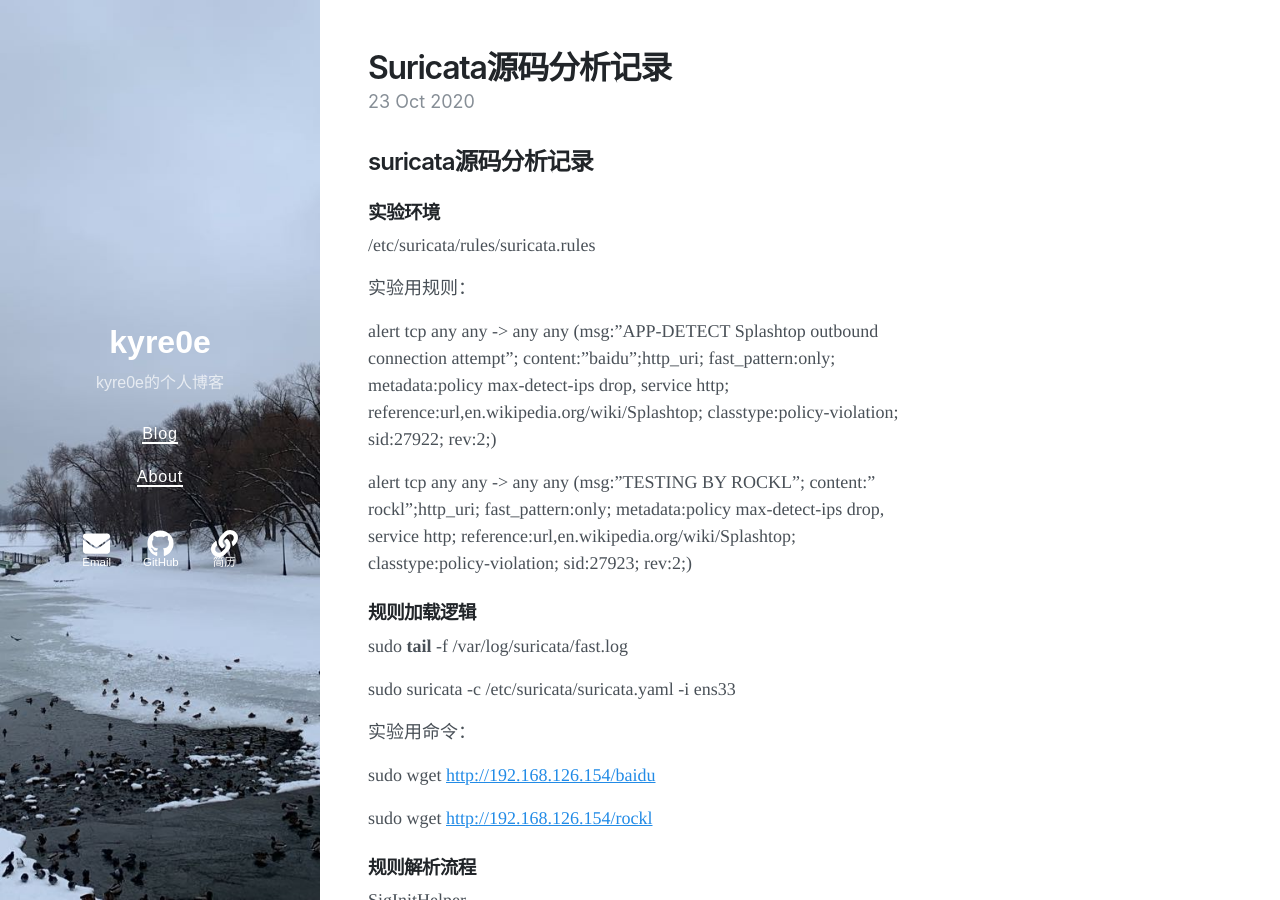
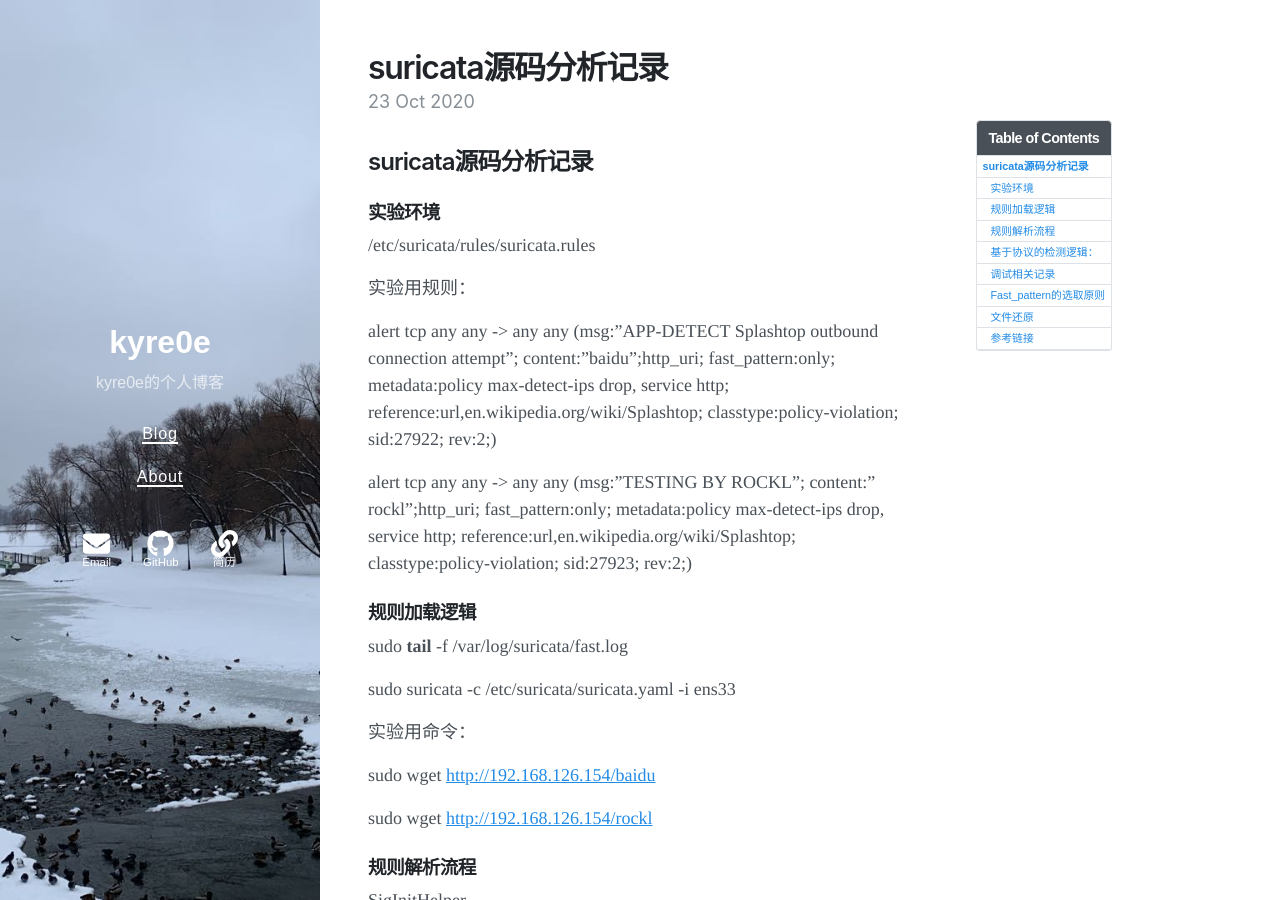
Before and after one commit to Kyre0ee/Kyre0ee.github.io, a Jekyll site: the page built from _posts/2020-10-23-suricata源码分析记录.md, in a window 1280 px wide and 900 px high. Built offline with Jekyll 4.4.1, drawn with Linux system fonts in a browser that asks for light colours; nearby versions of some CDN libraries; our own code applies the rules of GitHub Pages for plain Markdown files.

Commit message:
Update 2020-10-23-suricata源码分析记录.md

```diff
--- a/_posts/2020-10-23-suricata源码分析记录.md
+++ b/_posts/2020-10-23-suricata源码分析记录.md
@@ -1,3 +1,11 @@
+---
+layout: post
+title: suricata源码分析记录
+date: 2020-10-23 09:30
+tags: 其他
+excerpt: "本文suricata源码分析记录。"
+toc: true
+---
 ## suricata源码分析记录
 
 ### 实验环境
```
